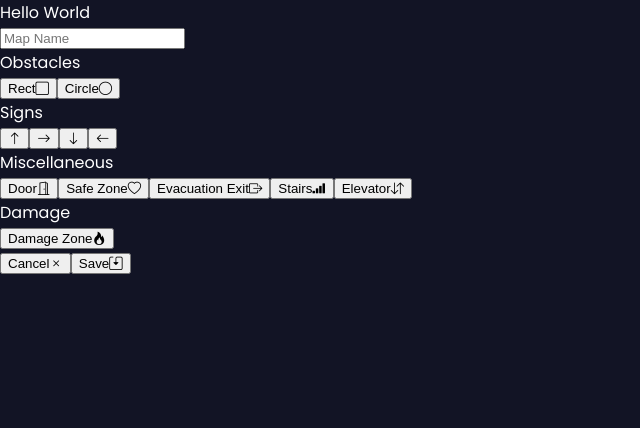
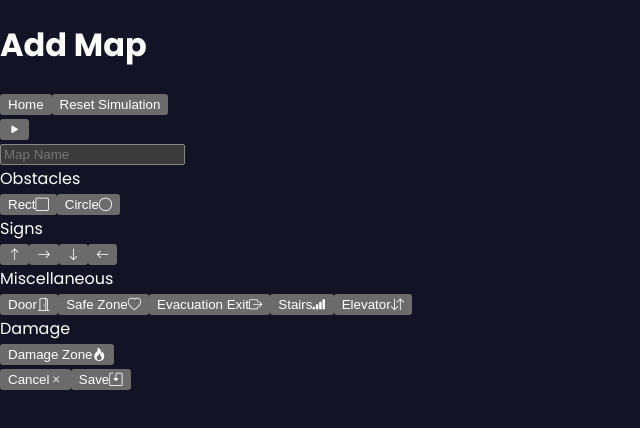
Before and after one commit to erick-tcsder/crisis-crowd-simulation, a React (Create React App) app: page /map/new in a window 1280 px wide. Shown: the top 428 px of the page, without its empty margins (0-640 px from the left). Built offline with nearby package versions, Linux system fonts and the light colour scheme.

Commit message:
feat: adding main flow

```diff
--- a/src/App.js
+++ b/src/App.js
@@ -1,9 +1,48 @@
-import { Outlet } from "react-router-dom";
+import { Outlet, useNavigate } from "react-router-dom";
+import {Button} from './components/Button'
+import classNames from "classnames";
+import { SimulationService } from "./hooks/simulationservice";
 
 function App() {
+  const navigator = useNavigate()
   return (
-    <div className="">
-      Hello World
+    <div className="fixed inset-0">
+      <header className="flex p-3 flex-row justify-between absolute inset-x-0 top-0 h-16 z-[999] shadow-2xl border-b-2 border-sky-400 border-opacity-20">
+        <div id='page-title-portal'/>
+        <div id='page-actions-portal'/>
+        <div className="flex flex-row gap-x-4">
+          <Button onClick={async()=>{
+            try{
+              navigator('/')
+            }catch(e){
+              console.error(e)
+            }
+          }} className={classNames({
+            'rounded-md px-3 py-2':true,
+            'bg-sky-500 text-white hover:ring-sky-300 hover:ring-2 hover:ring-offset-2 hover:ring-offset-[#121425]':true,
+          })}>Home</Button>
+          <Button onClick={async()=>{
+            try{
+              await SimulationService.restartSimulation()
+              navigator('/')
+              navigator(0)
+            }catch(e){
+              console.error(e)
+            }
+          }} className={classNames({
+            'rounded-md px-3 py-2':true,
+            'bg-sky-500 text-white hover:ring-sky-300 hover:ring-2 hover:ring-offset-2 hover:ring-offset-[#121425]':true,
+          })}>Reset Simulation</Button>
+        </div>
+      </header>
+      <Button onClick={async()=>{
+        try{
+          await SimulationService.startSimulation()
+          navigator('/simulation')
+        }catch(e){
+          console.error(e)
+        }
+      }} icon={'bi bi-play-fill'} className="bg-sky-400 text-white fixed z-[999] bottom-20 right-6 rounded-full aspect-square text-3xl hover:after:content-['Start'] hover:aspect-auto after:text-base"/>
       <Outlet/>
     </div>
   );
--- a/src/components/mapCanvas.js
+++ b/src/components/mapCanvas.js
@@ -6,6 +6,7 @@ import Swal from "sweetalert2";
 
 export const getNewObstacle = async (coords,creating,map,canvas) => {
   const {start,end} = coords
+  console.log('new',map,canvas,creating,coords)
   const x = Utils.getPxToM(map,canvas,Math.min(start.x,end.x))
   const y = Utils.getPxToM(map,canvas,Math.min(start.y,end.y))
   const w = Utils.getPxToM(map,canvas,start.x < end.x ? end.x - start.x : start.x - end.x)
@@ -145,21 +146,16 @@ export const MapCanvas = ({ map, handleChangeMap, creating, handleUncreate, ...p
   const creatingCanvas = useRef(null);
   const [dims,setDims] = useState(null)
   const crtng = useRef(false)
-  const crshape = useRef(null)
   const coordsRef = useRef({})
   const aspectRatio = useMemo(() => {
     return map.width / map.height;
   }, [map]);
 
   useEffect(()=>{
-    crshape.current = creating
-  },[creating])
-
-  useEffect(()=>{
     const canv = creatingCanvas.current
     if(canv && creatingShape.current){
       canv.className = 'absolute inset-0 bg-transparent z-[99]'
-      creatingShape.current.className = 'hidden z-[98]'
+      creatingShape.current.className = 'z-[98]'
     }
     const el1 = (e)=>{
       const bb = canv.getBoundingClientRect()
@@ -178,6 +174,7 @@ export const MapCanvas = ({ map, handleChangeMap, creating, handleUncreate, ...p
         creatingShape.current.style.display = 'none'
       }
       if(coordsRef.current.start){
+        creatingShape.current.style.display = 'block'
         coordsRef.current = {
           ...coordsRef.current,
           end: {
@@ -190,20 +187,10 @@ export const MapCanvas = ({ map, handleChangeMap, creating, handleUncreate, ...p
         const y = Math.min(start.y,end.y)
         const w = start.x < end.x ? end.x - start.x : start.x - end.x
         const h = start.y < end.y ? end.y - start.y : start.y - end.y
-        const min = Math.min(w,h)
-        if([].includes(crshape.current)){
-          creatingShape.current.style.width = `${min}px`
-          creatingShape.current.style.height = `${min}px`
-        }else if ([].includes(crshape.current)){
-          creatingShape.current.style.width = `${w}px`
-          creatingShape.current.style.height = `${h}px`
-        }else{
-          creatingShape.current.style.width = `${w}px`
-          creatingShape.current.style.height = `${h}px`
-        }
+        creatingShape.current.style.width = `${w}px`
+        creatingShape.current.style.height = `${h}px`
         creatingShape.current.style.left = `${x}px`
         creatingShape.current.style.top = `${y}px`
-        creatingShape.current.style.display = 'block'
       }
     }
     canv.addEventListener('mousemove', el2)
@@ -223,7 +210,7 @@ export const MapCanvas = ({ map, handleChangeMap, creating, handleUncreate, ...p
         crtng.current = false;
         return
       }
-      const newNode = await getNewObstacle(coordsRef.current,crshape.current,map,{width: bb.width, height: bb.height})
+      const newNode = await getNewObstacle(coordsRef.current,creating,map,{width: bb.width, height: bb.height})
       if(newNode){
         handleChangeMap((map)=>({
           ...map,
@@ -234,6 +221,7 @@ export const MapCanvas = ({ map, handleChangeMap, creating, handleUncreate, ...p
       crtng.current = false
     }
     window.addEventListener('mouseup', el3)
+
     const el4 = (e)=>{
       if(e.key === 'z' && e.ctrlKey){
         handleChangeMap((map)=>({
@@ -249,7 +237,7 @@ export const MapCanvas = ({ map, handleChangeMap, creating, handleUncreate, ...p
       window.removeEventListener('mouseup', el3)
       window.removeEventListener('keydown', el4)
     }
-  },[])
+  },[creating, handleChangeMap, map])
 
   useEffect(() => {
     if (creating) {
@@ -259,7 +247,7 @@ export const MapCanvas = ({ map, handleChangeMap, creating, handleUncreate, ...p
       creatingCanvas.current.className = 'hidden'
       creatingShape.current.className = 'hidden'
     }
-  },[creating])
+  },[creating,map])
 
   useEffect(()=>{
     const {height: h, width: w} = props.containerRef?.current?.getBoundingClientRect()
--- /dev/null
+++ b/src/components/pageTitle.js
@@ -0,0 +1,9 @@
+import { Portal } from "./portal"
+
+export const PageTitle = ({title}) => {
+  return <Portal portalName={'page-title-portal'}>
+    <h1 className="text-3xl font-bold text-sky-400">
+      {title}
+    </h1>
+  </Portal>
+}
--- /dev/null
+++ b/src/components/portal.js
@@ -0,0 +1,21 @@
+import { useEffect, useRef, useState } from 'react';
+import ReactDOM from 'react-dom';
+
+export const Portal = ({
+  children,
+  portalName,
+}) => {
+  const [mounted, setMounted] = useState(false);
+  const ref = useRef(null);
+
+  useEffect(() => {
+    ref.current = document.querySelector(`#${portalName}`);
+    setMounted(true);
+
+    return () => setMounted(false);
+  }, [portalName]);
+
+  return mounted && ref.current
+    ? ReactDOM.createPortal(children, ref.current, portalName)
+    : null;
+};
--- a/src/index.css
+++ b/src/index.css
@@ -20,3 +20,7 @@ code {
   font-family: source-code-pro, Menlo, Monaco, Consolas, 'Courier New',
     monospace;
 }
+
+html{
+  color-scheme: dark;
+}
--- a/src/pages/mapPage.js
+++ b/src/pages/mapPage.js
@@ -2,9 +2,10 @@ import { useState, useRef, useEffect } from "react"
 import { MapCanvas } from "../components/mapCanvas"
 import { ToolsSection } from "../components/toolsSection"
 import { useSearchParams } from "react-router-dom"
+import { PageTitle } from "../components/pageTitle"
 
 export const MapPage = () => {
-  const [params,setParams] = useSearchParams()
+  const [params,] = useSearchParams()
   const [map,setMap] = useState({width: 100, height: 100, items: []})
   const colContainerRef = useRef(null)
   const [creating,setCreating] = useState(null)
@@ -14,9 +15,10 @@ export const MapPage = () => {
       width: params.get('w') || 100,
       height: params.get('h') || 100
     }))
-  },[])
+  },[params])
   return (
-    <div className='fixed inset-x-2 overflow-hidden top-8 bottom-2 grid-cols-5 grid gap-5'>
+    <div className='fixed inset-x-2 overflow-hidden top-16 bottom-2 grid-cols-5 grid gap-5'>
+      <PageTitle title={'Add Map'}/>
       <div className="col-span-4 bg-[#232639] relative rounded-md">
         <div className="absolute inset-5 flex" ref={colContainerRef}>
           <MapCanvas handleChangeMap={setMap} map={map} creating={creating} handleUncreate={()=>setCreating(null)} containerRef={colContainerRef}/>
--- a/src/pages/setupPage.js
+++ b/src/pages/setupPage.js
@@ -1,24 +1,87 @@
-import { useEffect, useState, useRef } from "react"
+import { useEffect, useState, useRef, useCallback } from "react"
 import { SimulationService } from "../hooks/simulationservice"
 import { MapCanvas } from "../components/mapCanvas"
+import { Button } from "../components/Button"
+import classNames from "classnames"
+import Swal from "sweetalert2"
+import {useNavigate} from 'react-router-dom'
+import { PageTitle } from "../components/pageTitle"
 
 
 const MapPrev = (props) => {
   const ref = useRef(null)
-  return <div className="h-[500px] w-[500px]" ref={ref}>
-    <MapCanvas containerRef={ref} map={props.m} key={props.m.name} creating={null} handleChangeMap={()=>{}}/>
+  const handleDelete = useCallback(()=>{
+    SimulationService.deleteMap(props.m.name).then(props.getMaps)
+  },[props.getMaps, props.m.name])
+  return <div className="col-span-1 self-start p-3 flex flex-col bg-[#232639] rounded-lg ring-2 ring-sky-400 ring-opacity-50">
+    <div className="aspect-square w-full grid place-content-center bg-[#232639]" ref={ref}>
+      <MapCanvas containerRef={ref} map={props.m} key={props.m.name} creating={null} handleChangeMap={()=>{}}/>
+    </div>
+    <span className="text-xl font-bold">{props.m.name}</span>
+    <span className="my-3 text-sm tracking-wide text-opacity-50 ">{props.m?.width}x{props.m?.height}</span>
+    <div>
+      <Button onClick={handleDelete} icon={'bi bi-x-lg'} className={classNames({
+        'rounded-md px-3 py-2 my-auto':true,
+        'ring-2 ring-red-500 text-red-500 hover:bg-red-400 hover:bg-opacity-30 ring-inset': true
+      })}>Remove</Button>
+    </div>
   </div>
 }
 
 export const SetupPage = (props)=>{
+  const navigator = useNavigate()
   const [maps,setMaps] = useState([])
-  useEffect(()=>{
+  const getMaps = useCallback(()=>{
     SimulationService.getMaps().then(maps=>setMaps(maps.data))
   },[])
+  useEffect(()=>{
+    getMaps()
+  },[getMaps])
+
+  const handleAddMap = useCallback(async()=>{
+    const {value: w} = await Swal.fire({
+      title: 'Map Width',
+      input: 'number',
+      inputLabel: 'Width',
+      inputPlaceholder: 'Enter the width of the map',
+      inputAttributes: {
+        min: 1,
+      },
+      confirmButtonText: 'Next',
+      allowOutsideClick: false,
+      allowEscapeKey: false,
+      showCancelButton: true,
+      cancelButtonText: 'Cancel',
+    })
+    const {value: h} = await Swal.fire({
+      title: 'Map Height',
+      input: 'number',
+      inputLabel: 'Height',
+      inputPlaceholder: 'Enter the height of the map',
+      inputAttributes: {
+        min: 1,
+      },
+      confirmButtonText: 'Next',
+      allowOutsideClick: false,
+      allowEscapeKey: false,
+      showCancelButton: true,
+      cancelButtonText: 'Cancel'
+    })
+    if(!w || !h){
+      return
+    }
+    navigator(`/map/new?w=${w}&h=${h}`)
+  },[navigator])
 
   return (
-    <div className='fixed inset-x-2 overflow-hidden top-8 bottom-2 grid-cols-5 grid gap-5'>
-      {maps.map(m=> <MapPrev m={m} key={m.name}/>)}
-    </div>
+    <>
+      <PageTitle title={'Set up the Simulation'}/>
+      <div className='fixed inset-x-3 top-16 bottom-3 grid-cols-4 grid gap-9 overflow-auto p-5'>
+        {maps.map(m=> <MapPrev m={m} key={m.name} getMaps={getMaps}/>)}
+        <button onClick={handleAddMap}  className="col-span-1 p-3 group grid bg-[#232639] rounded-lg border-2 hover:border-solid hover:border-4 hover:border-opacity-100 border-sky-400 border-dashed border-opacity-50">
+          <span className="place-self-center group-hover:text-sky-400 text-lg">+ Add Map</span>
+        </button>
+      </div>
+    </>
   )
 }
```
Also changed, not shown: src/index.js (+2 -5 lines), 1 other file (tests, documents, lock files or other folders).
